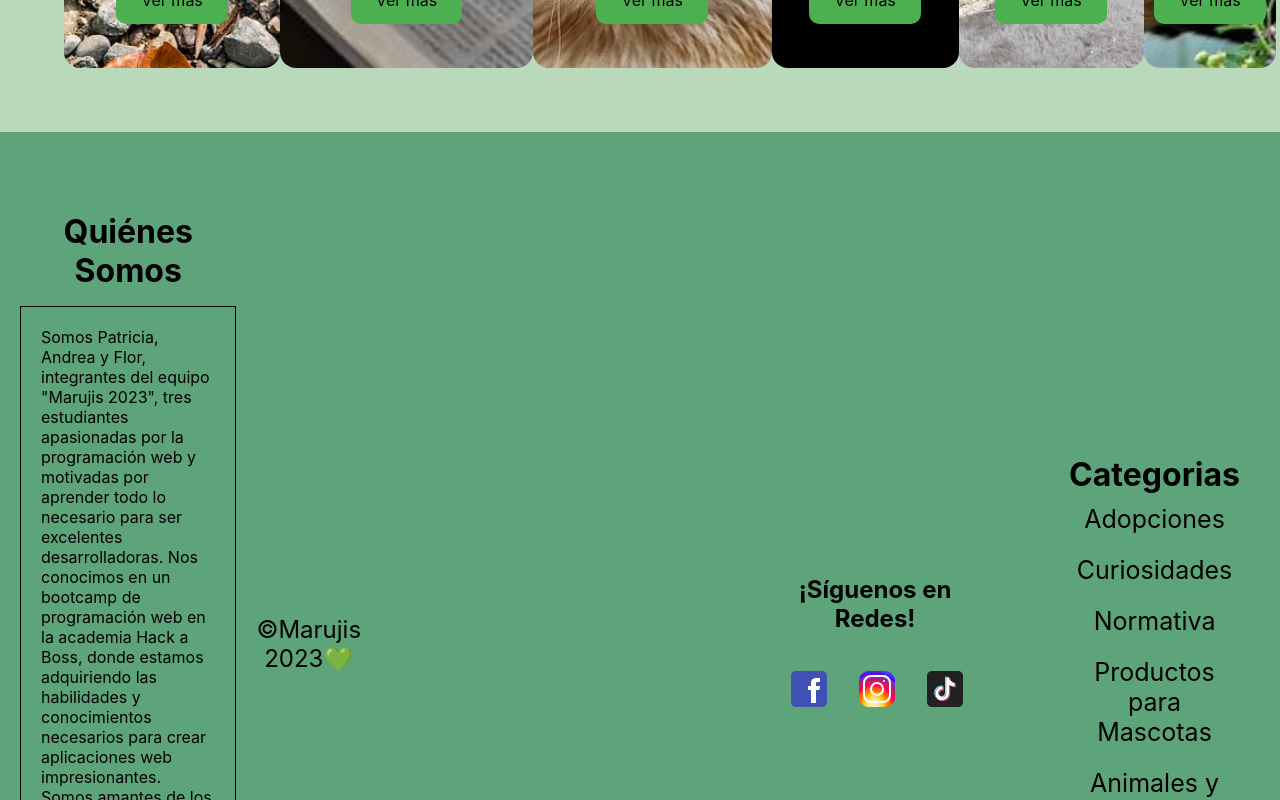
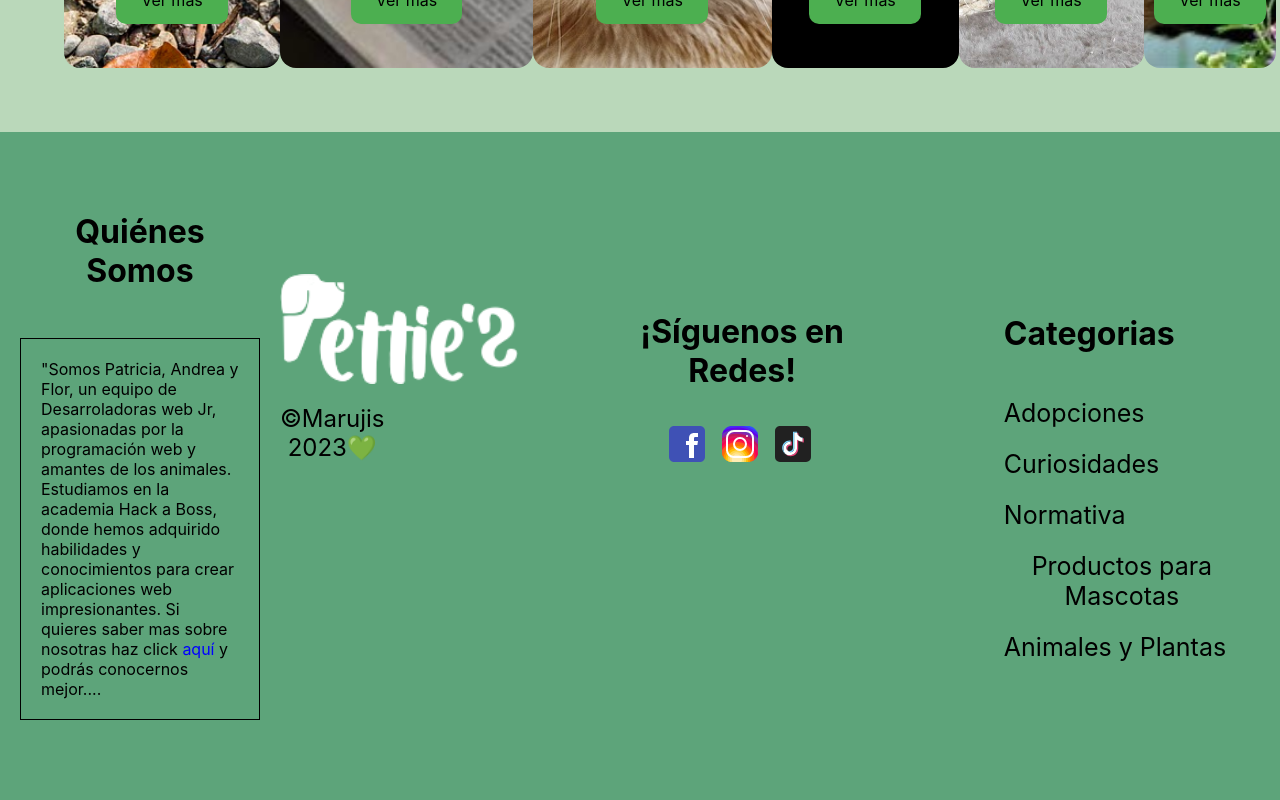
Before and after one commit to Mermalien/Proyect-3, a React (Create React App) app in the folder frontend/: page / in a window 1280 px wide. Shown: the part 820-1620 px from the top of the page. Built offline with nearby package versions, Linux system fonts and the light colour scheme.

Commit message:
foto patri y cambios footer

```diff
--- a/frontend/src/App.css
+++ b/frontend/src/App.css
@@ -147,7 +147,7 @@ div.app > header {
   margin-right: auto;
   padding-left: 20px;
   padding-top: 80px;
-  padding-bottom: 80px;
+  padding-bottom: 150px;
 }
 
 .texto {
@@ -165,7 +165,7 @@ div.app > header {
 .nosotras {
   font-size: 2rem;
   font-weight: bold;
-  margin-bottom: 1rem;
+  margin-bottom: 3rem;
 }
 
 .footer {
@@ -176,14 +176,42 @@ div.app > header {
   padding: 20px;
   background-color: rgb(93, 164, 122);
   margin-bottom: 52px;
+  position: relative;
+}
+
+.logo-container {
+  margin-right: auto;
+}
+
+.logo-container p {
+  margin-top: 100px;
+
+
+}
+
+.logo-container img {
+  height: 130px;
+  margin-right: 20px;
+  padding-top: 20px;
+  margin-bottom: 40px;
+}
+
+.logo-container .copyrigth {
+  position: relative;
+  top: -220px;
+
 }
 
 .footer-marujis {
   flex-grow: 0;
   flex-basis: auto;
-  margin-right: 25rem;
+  margin-right: 15rem;
   font-size: 1.5rem;
+  margin-bottom: 15px;
+  margin-top: 100px;
+  bottom: 200px;
 }
+
 
 .footer-text {
   flex-grow: 1;
@@ -191,15 +219,36 @@ div.app > header {
   margin-right: 2rem;
 }
 
-.social-media-icons {
-  padding-top: 2rem;
+.social-media-container {
+  display: flex;
+  justify-content: center;
+  margin-top: 180px;
+
+}
+
+.followus {
+  margin-bottom: 10px;
+  margin-right: 4rem;
+  padding-bottom: 20px; /* reducido el padding bottom */
+  display: inline-block; /* agregado display inline-block */
+  vertical-align: top; /* ajustado vertical-align */
+}
+
+.footer-titles {
   display: flex;
   align-items: center;
-  margin-left: 1.5rem;
+}
+
+.social-media-icons {
+  position: relative;
+  top: -170px; /* ajustar la posición vertical */
+  margin-right: 4rem;
+  display: flex;
+  align-items: center;
 }
 
 .social-media-icons svg {
-  margin-right: 20px;
+  margin-right: 5px; /* reducido el margen derecho */
 }
 
 .page-links {
@@ -209,7 +258,11 @@ div.app > header {
 }
 
 .page-links h1 {
-  margin-bottom: 10px;
+  margin-bottom: 45px;
+  margin-top: 30px;
+  display: flex !important;
+  flex-direction: column !important;
+  align-items: flex-start;
 }
 
 .page-links ul {
@@ -218,11 +271,18 @@ div.app > header {
   margin: 0;
   background-color: rgb(93, 164, 122);
   color: black;
+  display: flex !important;
+  flex-direction: column !important;
+  align-items: flex-start;
 }
 
 .page-links li {
   margin-bottom: 5px;
   color: black;
+}
+
+.page-links ul li {
+  margin-left: 0 !important;
 }
 
 body {
--- a/frontend/src/components/Footer.js
+++ b/frontend/src/components/Footer.js
@@ -1,4 +1,7 @@
 import React from "react";
+import logo_Blanco from "../images/logo_Blanco.png";
+import { Link } from "react-router-dom";
+
 //import { Link } from "react-router-dom";
 //import { AboutUs } from "./AboutUs";
 
@@ -9,26 +12,27 @@ export const Footer = () => {
         <div className="aboutus">
           <h2 className="nosotras">Quiénes Somos</h2>
           <p className="texto">
-            Somos Patricia, Andrea y Flor, integrantes del equipo "Marujis
-            2023", tres estudiantes apasionadas por la programación web y
-            motivadas por aprender todo lo necesario para ser excelentes
-            desarrolladoras. Nos conocimos en un bootcamp de programación web en
-            la academia Hack a Boss, donde estamos adquiriendo las habilidades y
-            conocimientos necesarios para crear aplicaciones web impresionantes.
-            Somos amantes de los animales y la naturaleza en general. Tenemos 3
-            perros como mascotas, Isis (Mestizo), Venus (Pastor alemán) y Tuka
-            (Galgo Español). Hemos querido reflejar nuestro amor hacia las
-            mascotas en esta aplicaicón. Si quieres saber mas sobre nosotras haz
-            click <a href="/aboutus">aquí</a> y podrás conocernos mejor....
+            "Somos Patricia, Andrea y Flor, un equipo de Desarroladoras web Jr,
+            apasionadas por la programación web y amantes de los animales.
+            Estudiamos en la academia Hack a Boss, donde hemos adquirido
+            habilidades y conocimientos para crear aplicaciones web
+            impresionantes. Si quieres saber mas sobre nosotras haz click{" "}
+            <a href="/aboutus">aquí</a> y podrás conocernos mejor....
           </p>
         </div>
         <div className="footer">
-          <div className="footer-marujis">
-            <p>&copy;Marujis 2023💚</p>
+          <div className="logo-container">
+            <Link to="/">
+              <img src={logo_Blanco} alt="logo" />
+            </Link>
+            <div className="footer-marujis footer-titles">
+              <p className="copyrigth">&copy;Marujis 2023💚</p>
+            </div>
           </div>
 
           <div>
-            <h2>¡Síguenos en Redes!</h2>
+            <h1 className="followus footer-titles">¡Síguenos en Redes!</h1>
+            <div className="social-media-container">
               <p className="social-media-icons">
                 <a
                   href="https://www.facebook.com"
@@ -153,7 +157,11 @@ export const Footer = () => {
                     </g>
                   </svg>
                 </a>
-              <a href="https://www.tiktok.com" target="_blank" rel="noreferrer">
+                <a
+                  href="https://www.tiktok.com"
+                  target="_blank"
+                  rel="noreferrer"
+                >
                   <svg
                     className="svgfooter"
                     xmlns="http://www.w3.org/2000/svg"
@@ -191,7 +199,7 @@ export const Footer = () => {
                 </a>
               </p>
             </div>
-
+          </div>
           <div className="page-links">
             <h1>Categorias</h1>
             <ul>
--- a/frontend/src/pages/AboutUsPage.js
+++ b/frontend/src/pages/AboutUsPage.js
@@ -1,13 +1,15 @@
 import { Link } from "react-router-dom";
 import Flor from "../images/Flor.jpeg";
 import Andrea from "../images/Andrea.jpg";
+import Patri02 from "../images/Patri02.jpg";
 import "../styles/AboutUsPage.css";
 
 export const AboutUsPage = () => {
   return (
     <main>
       <div className="about-container">
-        <h1 className="AboutUs">About Us</h1>
+        <h1 className="AboutUs">Quiénes Somos...</h1>
+        <p></p>
         <div className="team-member">
           <img
             src={Andrea}
@@ -51,7 +53,7 @@ export const AboutUsPage = () => {
 
         <div className="team-member">
           <img
-            src={Flor}
+            src={Patri02}
             alt="Foto de Patricia"
             style={{ height: "200px", width: "200px" }}
           />
--- a/frontend/src/styles/posts-page.css
+++ b/frontend/src/styles/posts-page.css
@@ -125,6 +125,7 @@ align-items: center;
   margin-bottom: 7rem;
   padding: 1rem;
   width: 100vw;
+  height: 32vw;
   display: flex;
   text-align: center;
   text-decoration: underline;
```
Also changed, not shown: frontend/src/images/Patri02.jpg (added). Lines whose indentation alone changed are shown as unchanged.
